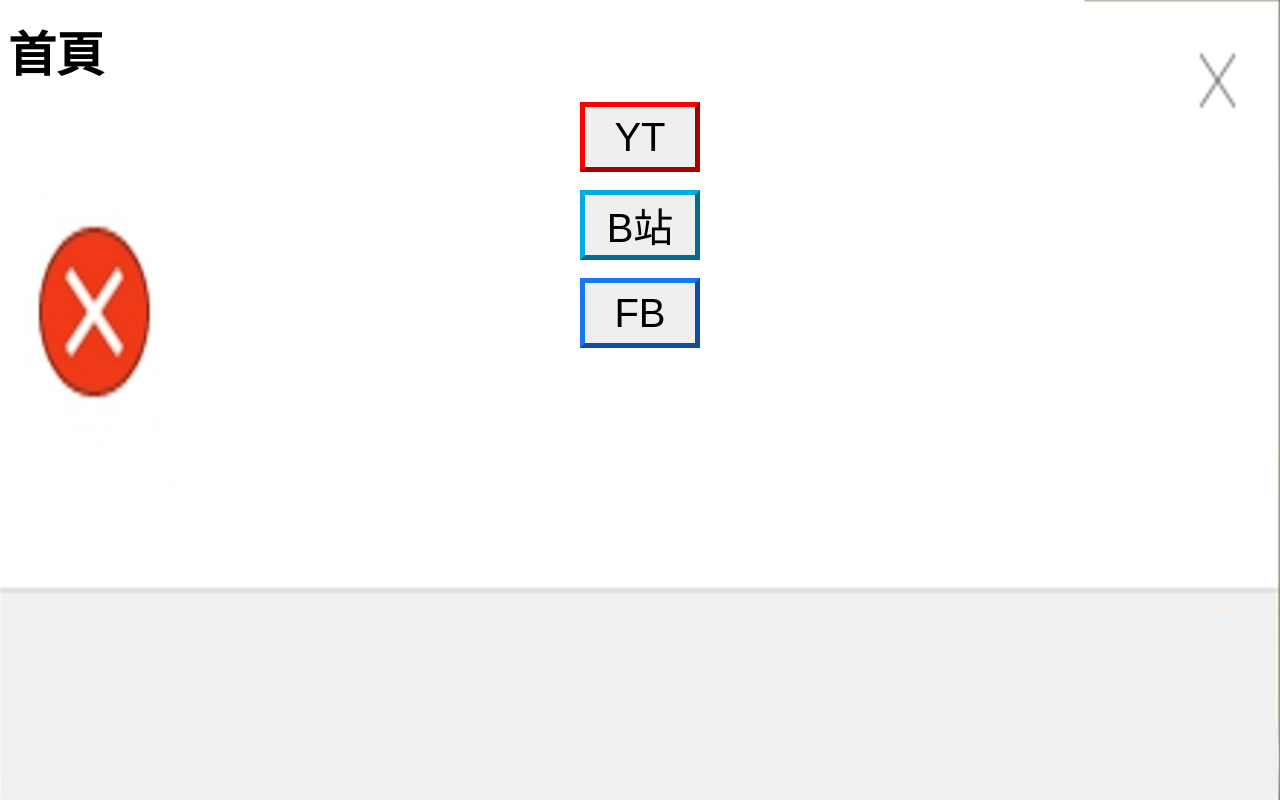
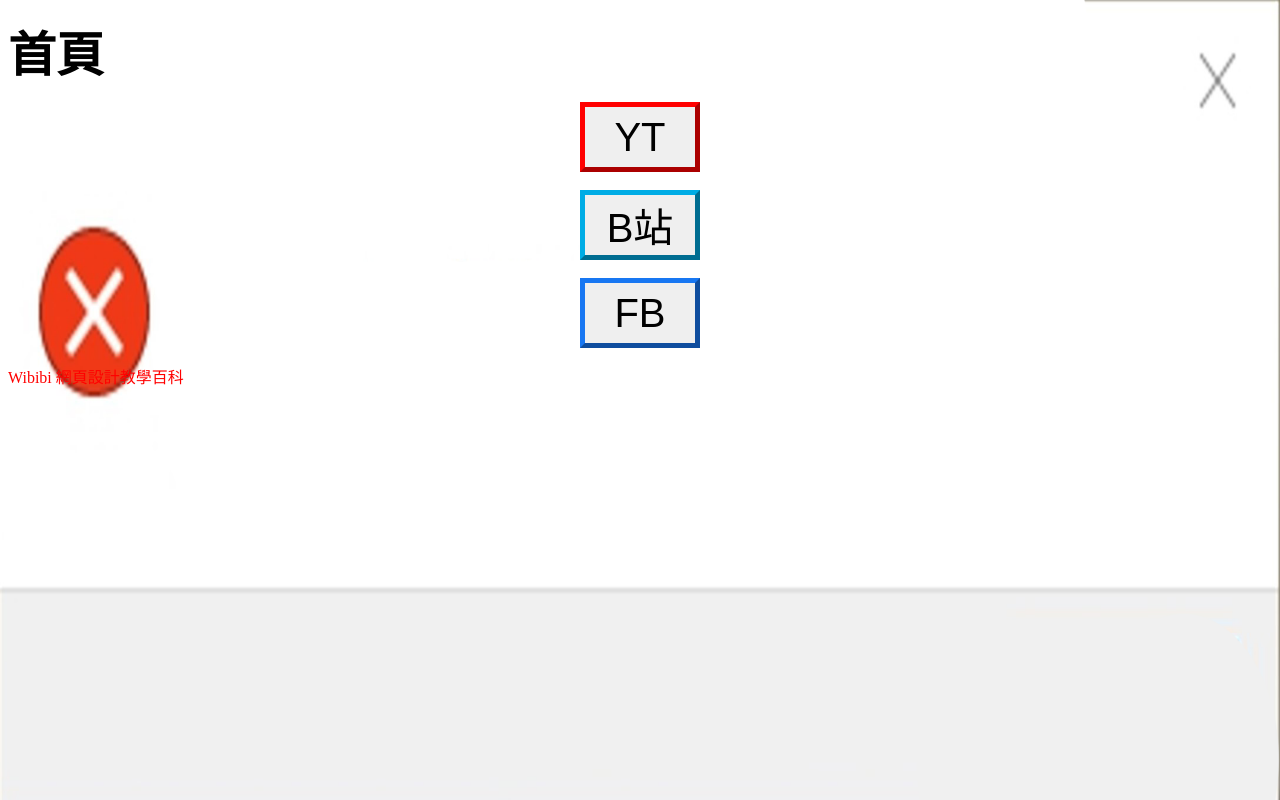
Before and after one commit to Gaspardhan/gaspardhan.github.io, a plain HTML site: page index.html in a window 1280 px wide. Drawn offline with Linux system fonts and the light colour scheme.

Commit message:
Update index.html

```diff
--- a/index.html
+++ b/index.html
@@ -22,6 +22,8 @@ style="width:120px;height:70px;font-size:40px;border:5px #00ACE5 outset;"></cent
 <center><input type="button" value="FB" onclick="window.open('https://reurl.cc/gWA49R'),_blank"
 style="width:120px;height:70px;font-size:40px;border:5px #1877F2 outset;"></center></body></p>
 
+<p><a href="./trick" target="_blank" style="text-decoration:none;color:red;">Wibibi 網頁設計教學百科</a>
+</p>
 
 </body>
 
```
